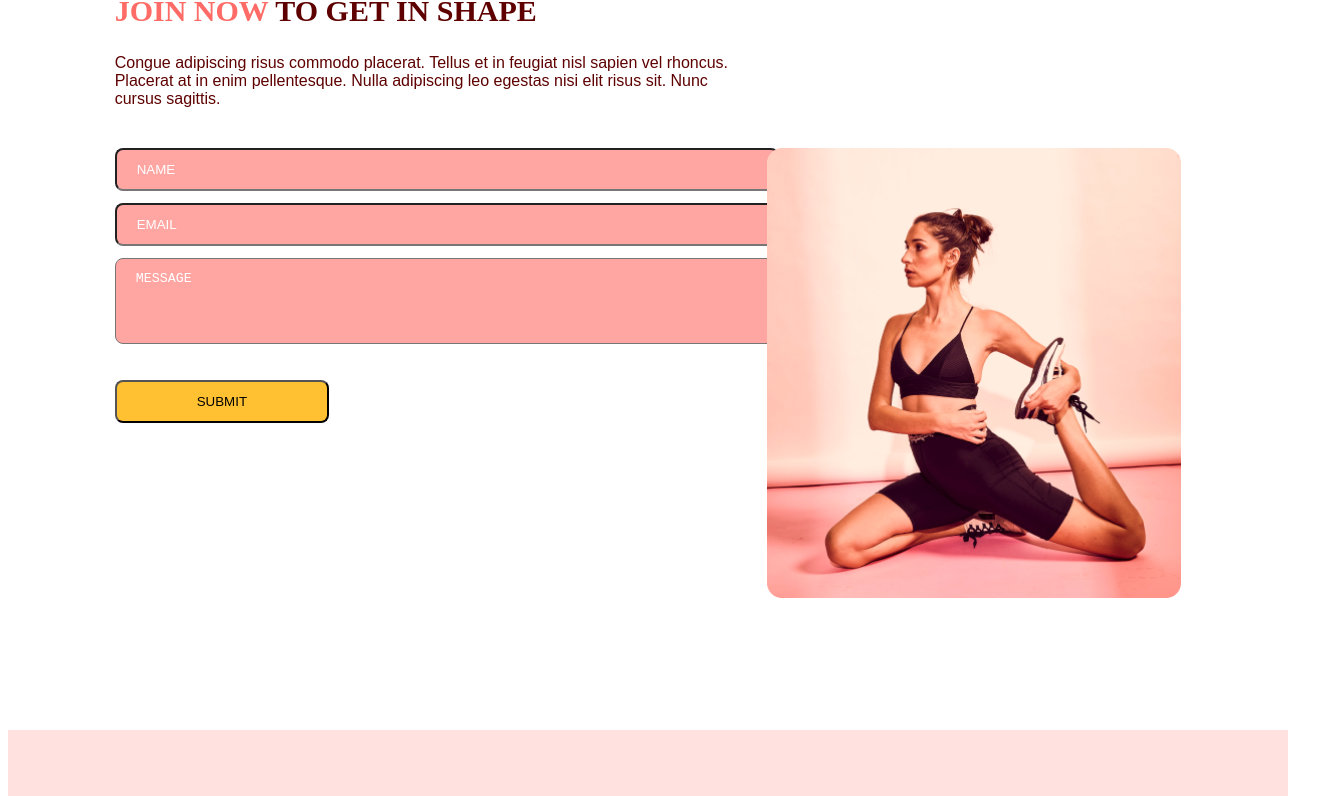
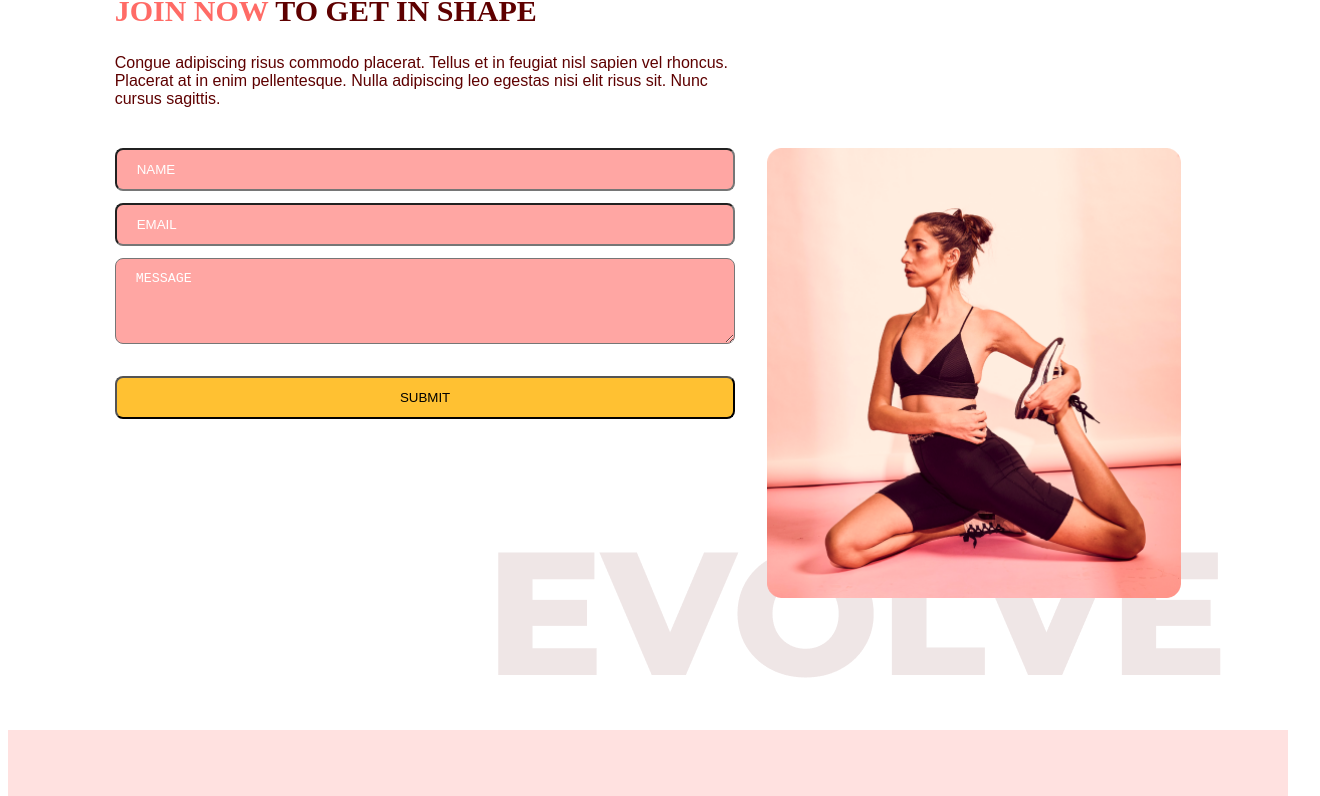
Before and after one commit to thihatheinhtutlu/EVOGYM, a React (Vite) app: page / in a window 1280 px wide. Shown: the part 3210-4006 px from the top of the page, 1320 px wide, since content can reach past the window. Built offline with nearby package versions, Linux system fonts and the light colour scheme.

Commit message:
clean bug in footer

```diff
--- a/src/App.tsx
+++ b/src/App.tsx
@@ -34,7 +34,7 @@ function App() {
       <Benefits setSelectedPage={setSelectedPage}/>
       <OurClasses setSelectedPage={setSelectedPage}/>
       <ContactUs setSelectedPage={setSelectedPage}/>
-      <Footer setSelectedPage={setSelectedPage}/>
+      <Footer/>
     </div>
   )
 }
--- a/src/scenes/contactUs/index.tsx
+++ b/src/scenes/contactUs/index.tsx
@@ -9,7 +9,7 @@ type Props = {
 }
 
 const ContactUs = ({setSelectedPage}: Props) => {
-    const inputStyles = `mb-3 w-full rounded-lg bg-primary-300 px-5 py-3 placeholder-white`
+    const inputStyles = `mb-3 rounded-lg bg-primary-300 px-5 py-3 placeholder-white`
 
     const {
         register,
@@ -63,6 +63,7 @@ const ContactUs = ({setSelectedPage}: Props) => {
                     }}
                 >
                     <form
+                        className="flex flex-col"
                         target="_blank"
                         onSubmit={onSubmit}
                         action="https://formsubmit.co/linae0343@gmail.com"
@@ -136,7 +137,7 @@ const ContactUs = ({setSelectedPage}: Props) => {
                     visible: { opacity: 1, y: 0 },
                     }}
                 >
-                    <div className="w-full before:absolute before:-bottom-20 before:-right-10 before:z-[-1] md:before:content-evolvetext">
+                    <div className="w-full relative before:absolute before:-bottom-20 before:-right-10 before:z-[-1] md:before:content-evolvetext">
                         <img
                             className="w-full"
                             alt="contact-us-page-graphic"
--- a/src/scenes/ourClasses/Class.tsx
+++ b/src/scenes/ourClasses/Class.tsx
@@ -5,7 +5,7 @@ type Props = {
   };
 
   const Class = ({ name, description, image }: Props) => {
-    const overlayStyles = `p-5 absolute z-30 flex
+    const overlayStyles = `absolute z-30 flex
     h-[380px] w-[450px] flex-col items-center justify-center
     whitespace-normal bg-primary-500 text-center text-white
     opacity-0 transition duration-500 hover:opacity-90`;
@@ -16,7 +16,7 @@ type Props = {
           <p className="text-2xl">{name}</p>
           <p className="mt-5">{description}</p>
         </div>
-        <img alt={`${image}`} src={image} />
+        <img className="w-full h-full"alt={`${image}`} src={image} />
       </li>
     );
   };
```
